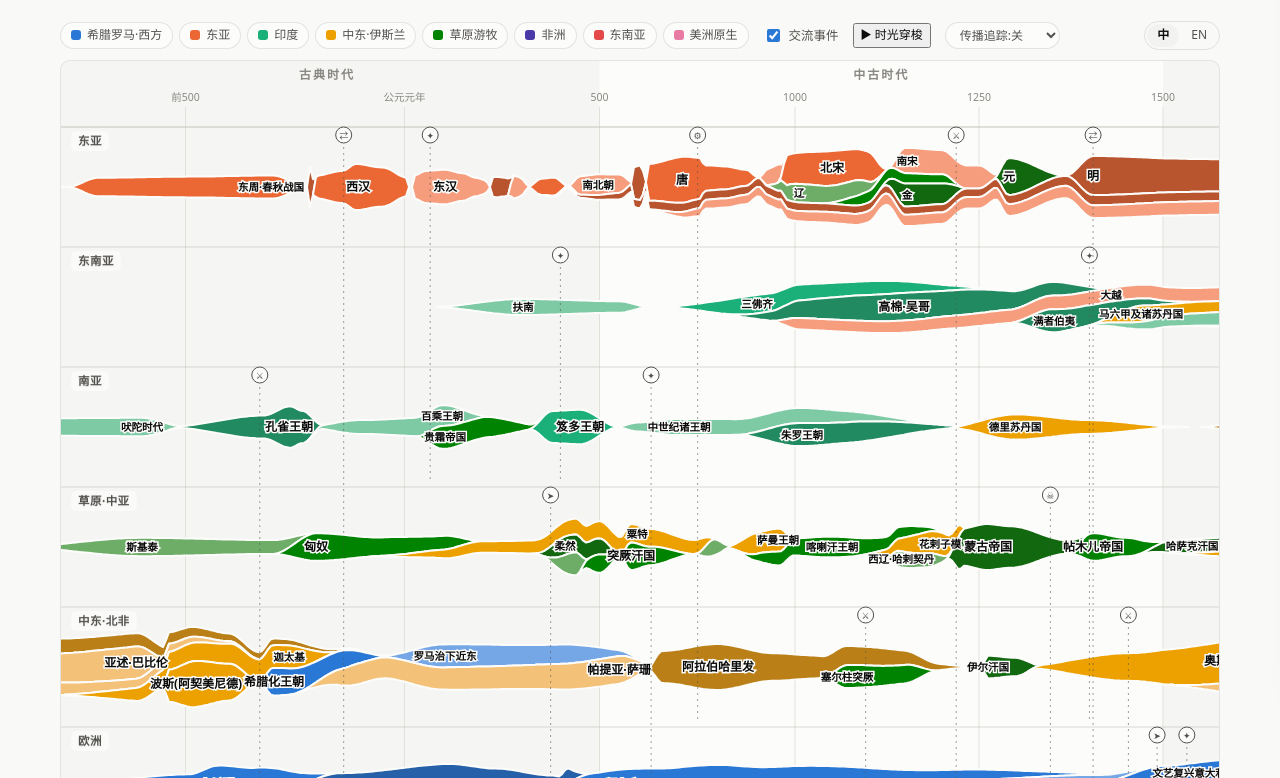
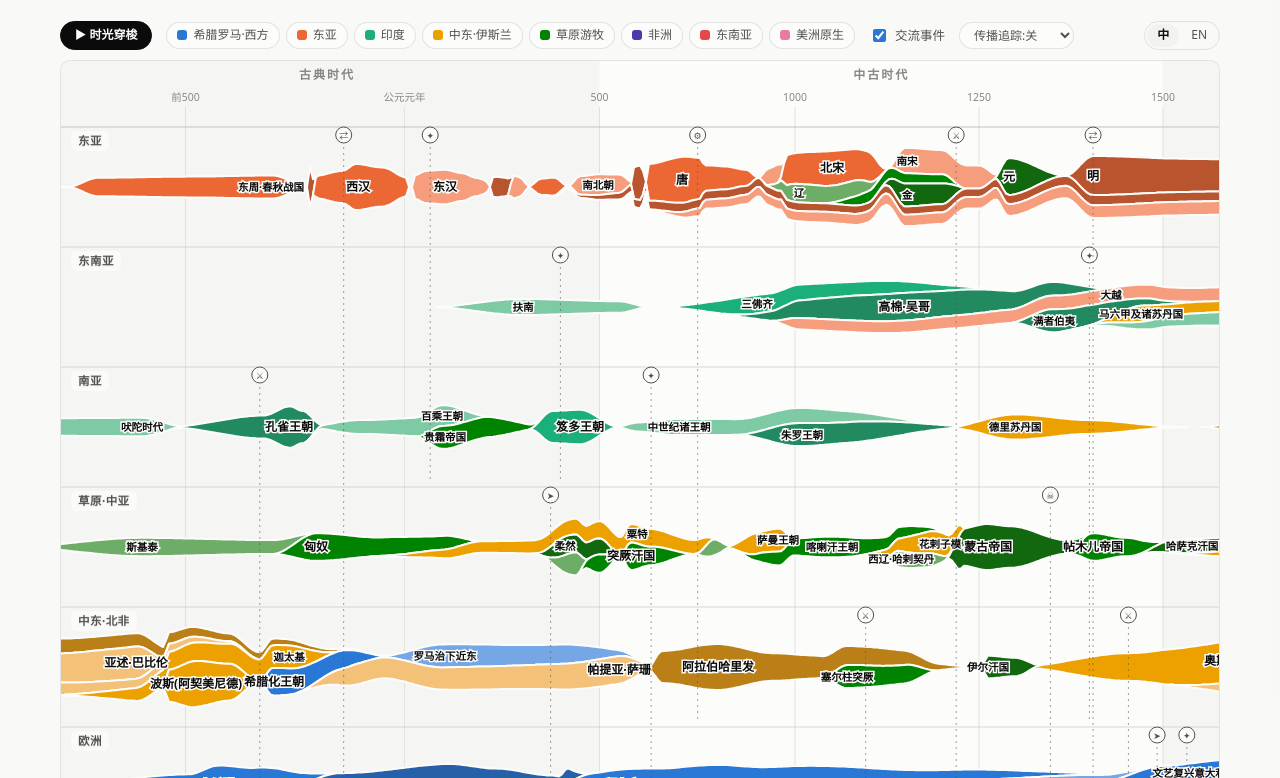
Before and after one commit to randylilei-del/Civilization-river, a plain HTML site: page index.html in a window 1280 px wide. Shown: the part 91-869 px from the top of the page. Drawn offline with Linux system fonts and the light colour scheme.

Commit message:
fix: 时光穿梭按钮挪到控件区最前并做成实心胶囊,手机上找不到
Ray 在手机上找不到这个按钮。实测 390px 宽度:8 个文明圈标签先换了三行,
按钮被压在距控件区顶部 100px 的位置,要往下扒才看得见;而且它沿用浏览器
默认按钮样式(灰底 #efefef),夹在一堆圆角标签中间不像能点的东西。

- DOM 顺序移到 .controls 第一位,现在距顶 0px
- 样式改为实心胶囊(ink 底 / surface 字),播放中反色,深浅两色都验过
- white-space:nowrap 防止窄屏把"时光穿梭"折成两行

注:Ray 当时线上还是 v19,按钮是 v21 才加的,所以最初压根没有——但即使
推上去,按钮的位置和样式在手机上也确实不合格,一并修掉。

Co-Authored-By: Claude Opus 5 <noreply@anthropic.com>

```diff
--- a/index.html
+++ b/index.html
@@ -126,8 +126,15 @@ h1 { font-size: 24px; margin: 0 0 2px; letter-spacing: .01em; }
   background: var(--surface); color: var(--ink); border: 1px solid var(--muted); border-radius: 999px;
   box-shadow: 0 2px 8px rgba(0,0,0,.12);
 }
-.playbtn { cursor: pointer; font: inherit; font-size: 12px; color: var(--ink); }
-.playbtn.on { background: var(--ink); color: var(--surface); border-color: var(--ink); }
+/* 排在控件区第一位:手机上 8 个文明圈标签会先换好几行,按钮放后面要往下扒才看得见。
+   样式也做成实心胶囊——原先用浏览器默认按钮样式,混在一堆标签里不像能点的东西。 */
+.playbtn {
+  cursor: pointer; font: inherit; font-size: 12px; font-weight: 600; white-space: nowrap;
+  color: var(--surface); background: var(--ink); border: 1px solid var(--ink);
+  border-radius: 999px; padding: 4px 14px;
+}
+.playbtn:hover { opacity: .85; }
+.playbtn.on { color: var(--ink); background: var(--surface); border-color: var(--ink-2); }
 /* 时光穿梭:底部信息带。三段固定布局,内容再多也不会把年份挤走 */
 /* 必须显式写:display:grid 的优先级高于浏览器默认的 [hidden]{display:none},
    不加这一条,信息带从页面加载起就一直挂在屏幕底部,hidden 属性形同虚设。 */
@@ -278,9 +285,9 @@ td .dot { display: inline-block; width: 9px; height: 9px; border-radius: 3px; ma
 </header>
 
 <div class="controls">
+  <button id="playBtn" class="playbtn">▶ 时光穿梭</button>
   <div class="chips" id="chips"></div>
   <label class="ctl"><input type="checkbox" id="ck-ev" checked> <span id="evLbl">交流事件</span></label>
-  <button id="playBtn" class="ctl playbtn">▶ 时光穿梭</button>
   <select id="traceSel"></select>
   <div class="lang" id="langSw"><button data-l="zh" class="on">中</button><button data-l="en">EN</button></div>
 </div>
```
